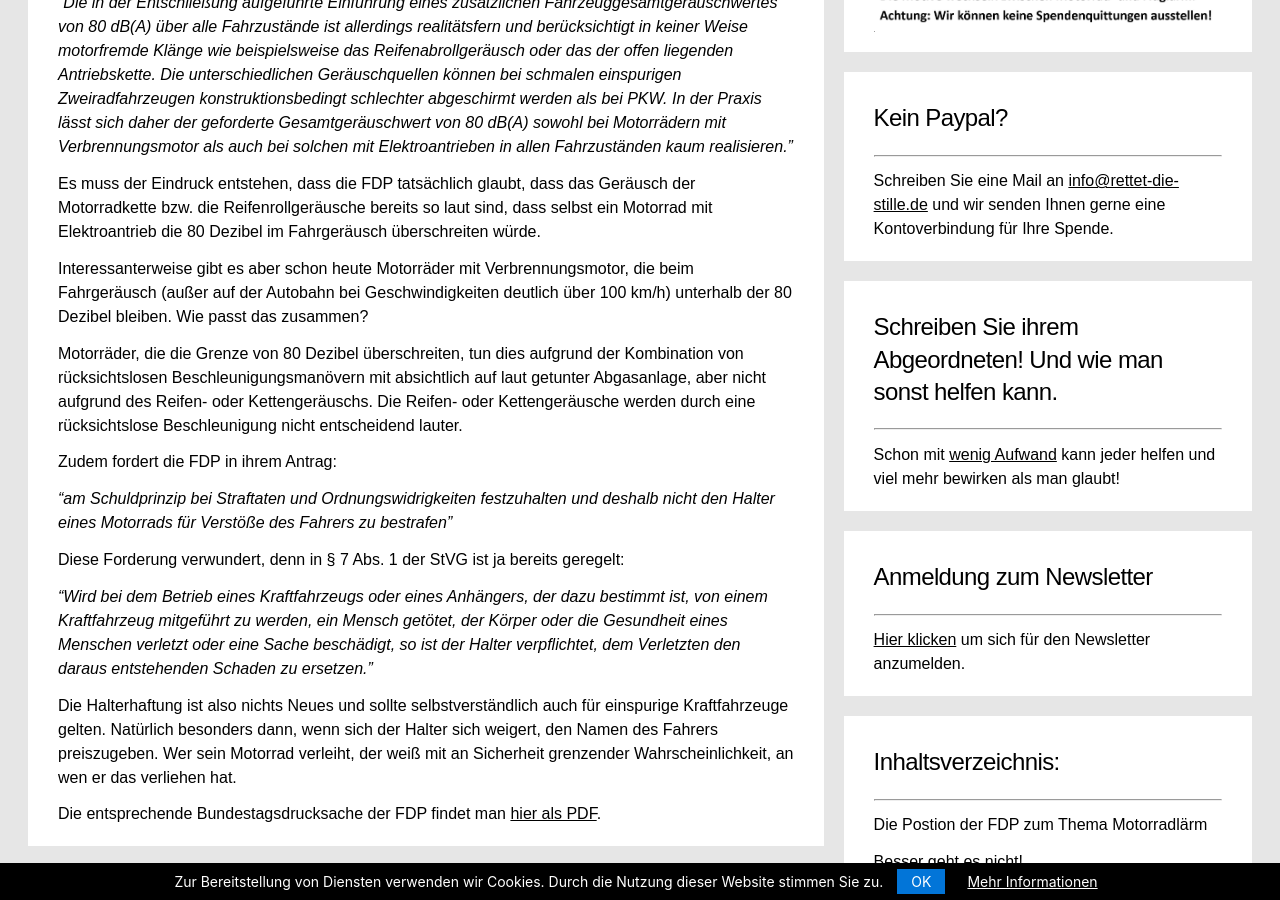
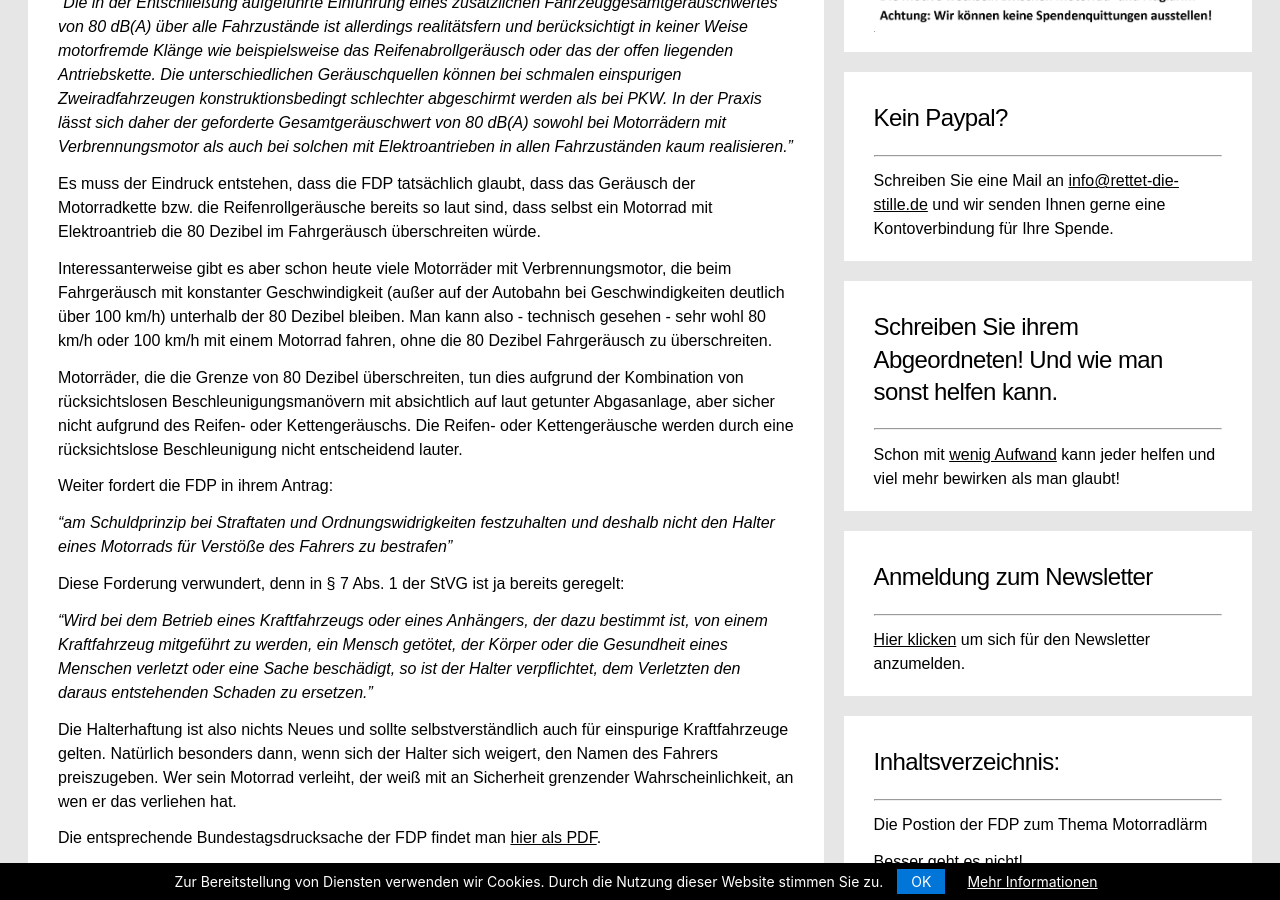
Before and after one commit to rettet-die-stille/rettet-die-stille.github.io, a Jekyll site: the page built from _posts/2021-03-16-die-position-der-fdp-zum-thema-motorradlaerm.md, in a window 1280 px wide and 900 px high, scrolled down 703 px. Built offline with Jekyll 4.4.1, drawn with Linux system fonts in a browser that asks for light colours.

Commit message:
Update 2021-03-16-die-position-der-fdp-zum-thema-motorradlaerm.md

```diff
--- a/_posts/2021-03-16-die-position-der-fdp-zum-thema-motorradlaerm.md
+++ b/_posts/2021-03-16-die-position-der-fdp-zum-thema-motorradlaerm.md
@@ -10,11 +10,11 @@ Der Antrag der FDP Bundestagsfraktion enthält neben der Aufforderung, den Statu
 
 Es muss der Eindruck entstehen, dass die FDP tatsächlich glaubt, dass das Geräusch der Motorradkette bzw. die Reifenrollgeräusche bereits so laut sind, dass selbst ein Motorrad mit Elektroantrieb die 80 Dezibel im Fahrgeräusch überschreiten würde.
 
-Interessanterweise gibt es aber schon heute Motorräder mit Verbrennungsmotor, die beim Fahrgeräusch (außer auf der Autobahn bei Geschwindigkeiten deutlich über 100 km/h) unterhalb der 80 Dezibel bleiben. Wie passt das zusammen?
+Interessanterweise gibt es aber schon heute viele Motorräder mit Verbrennungsmotor, die beim Fahrgeräusch mit konstanter Geschwindigkeit (außer auf der Autobahn bei Geschwindigkeiten deutlich über 100 km/h) unterhalb der 80 Dezibel bleiben. Man kann also - technisch gesehen - sehr wohl 80 km/h oder 100 km/h mit einem Motorrad fahren, ohne die 80 Dezibel Fahrgeräusch zu überschreiten.
 
-Motorräder, die die Grenze von 80 Dezibel überschreiten, tun dies aufgrund der Kombination von rücksichtslosen Beschleunigungsmanövern mit absichtlich auf laut getunter Abgasanlage, aber nicht aufgrund des Reifen- oder Kettengeräuschs. Die Reifen- oder Kettengeräusche werden durch eine rücksichtslose Beschleunigung nicht entscheidend lauter.
+Motorräder, die die Grenze von 80 Dezibel überschreiten, tun dies aufgrund der Kombination von rücksichtslosen Beschleunigungsmanövern mit absichtlich auf laut getunter Abgasanlage, aber sicher nicht aufgrund des Reifen- oder Kettengeräuschs. Die Reifen- oder Kettengeräusche werden durch eine rücksichtslose Beschleunigung nicht entscheidend lauter.
 
-Zudem fordert die FDP in ihrem Antrag:
+Weiter fordert die FDP in ihrem Antrag:
 
 *"am Schuldprinzip bei Straftaten und Ordnungswidrigkeiten festzuhalten und deshalb nicht den Halter eines Motorrads für Verstöße des Fahrers zu bestrafen"*
 
```
